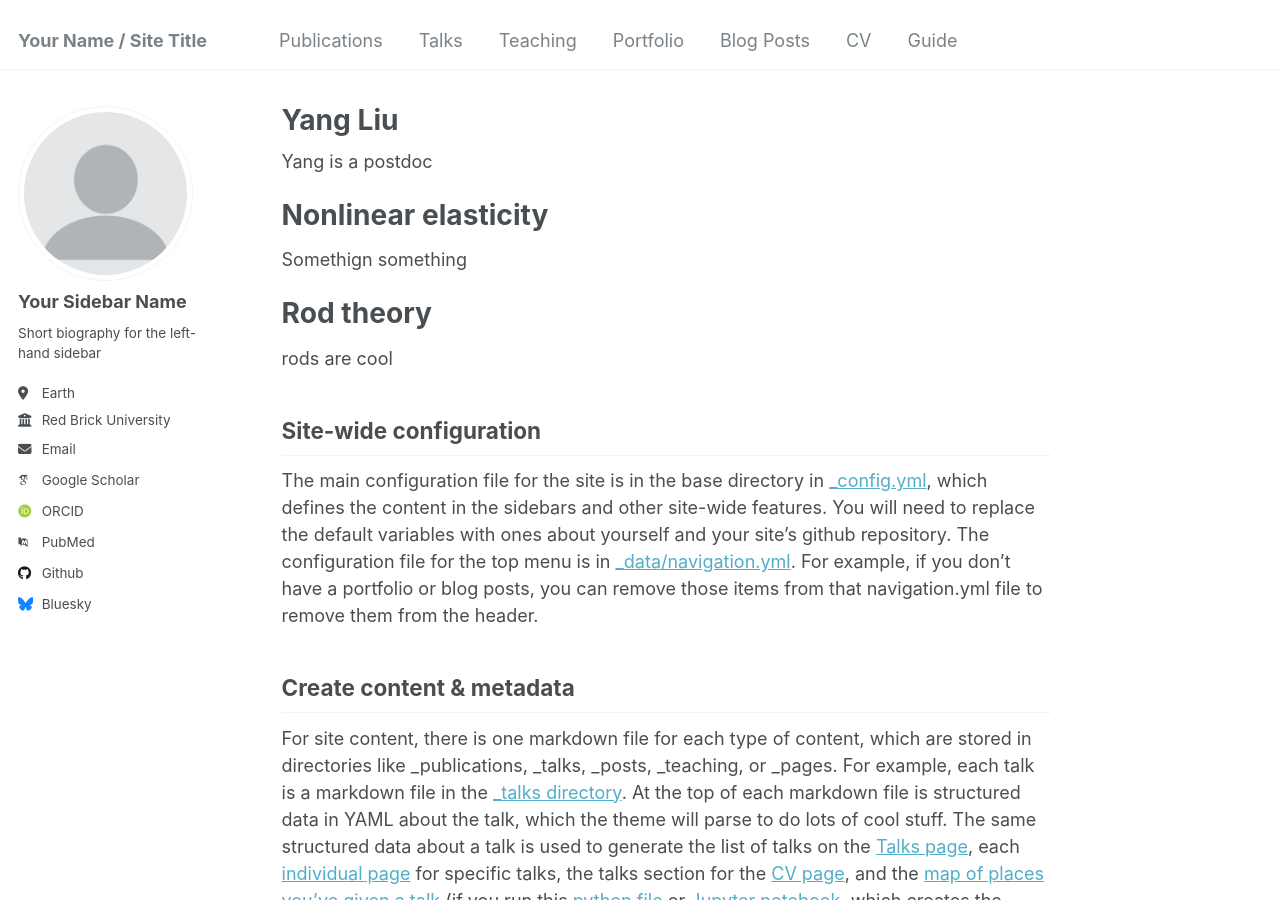
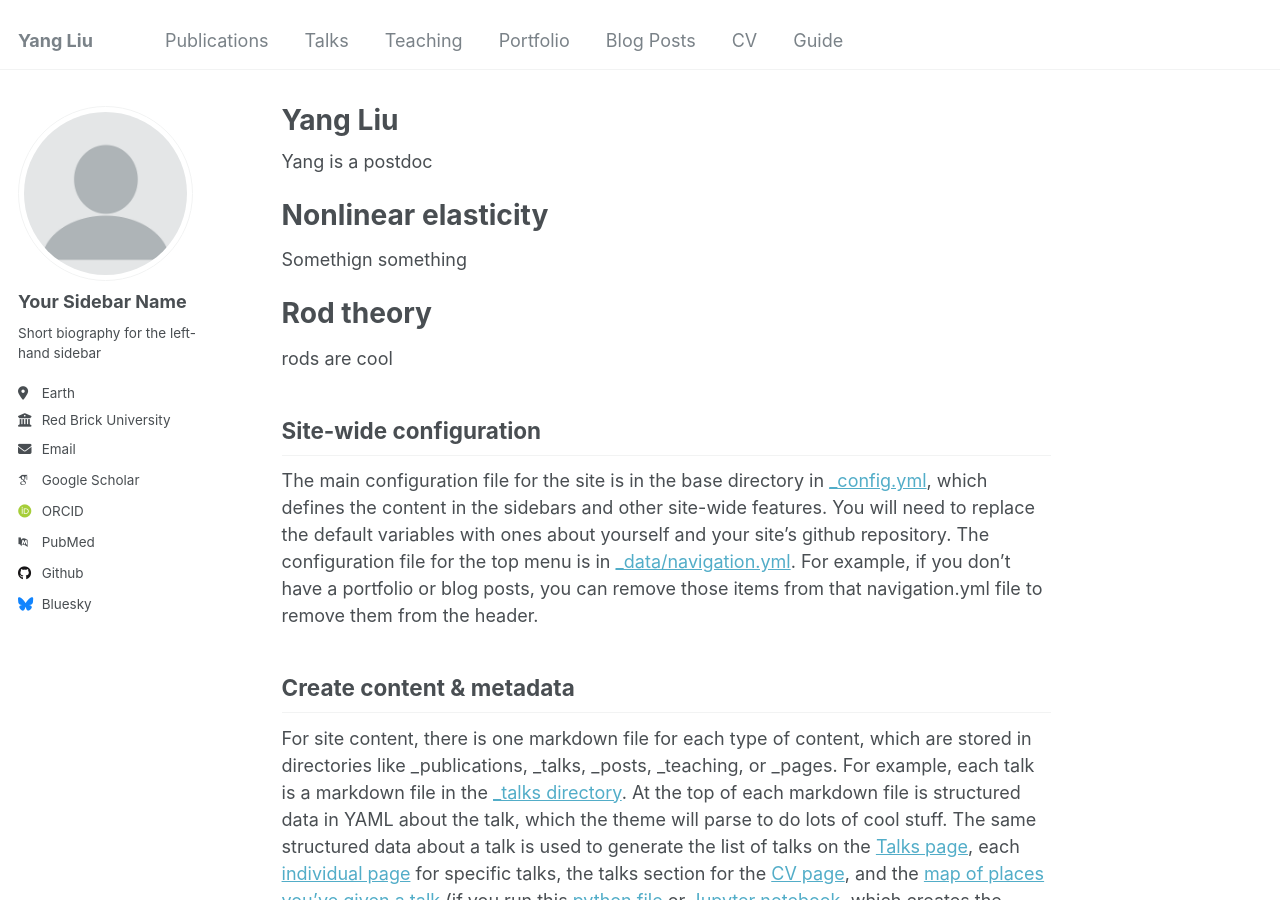
Before and after one commit to yangliumech/yangliumech.github.io, a Jekyll site: the page built from _pages/about.md, in a window 1280 px wide and 900 px high. Built offline with Jekyll 4.4.1, drawn with Linux system fonts in a browser that asks for light colours; some web fonts are replaced.

Commit message:
Update _config.yml

```diff
--- a/_config.yml
+++ b/_config.yml
@@ -8,11 +8,11 @@
 
 # Basic Site Settings
 locale                   : "en-US"
-title                    : "Your Name / Site Title"
+title                    : "Yang Liu"
 title_separator          : "-"
 name                     : &name "Your Name"
-description              : &description "personal description"
-url                      : https://academicpages.github.io # the base hostname & protocol for your site e.g. "https://mmistakes.github.io"
+description              : &description "Research Fellow in Oxford"
+url                      : https://yangliumech.github.io # the base hostname & protocol for your site e.g. "https://mmistakes.github.io"
 baseurl                  : "" # the subpath of your site, e.g. "/blog"
 repository               : "academicpages/academicpages.github.io"
 
```
